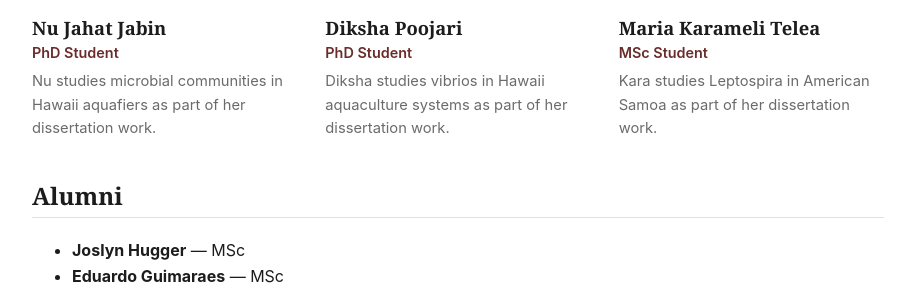
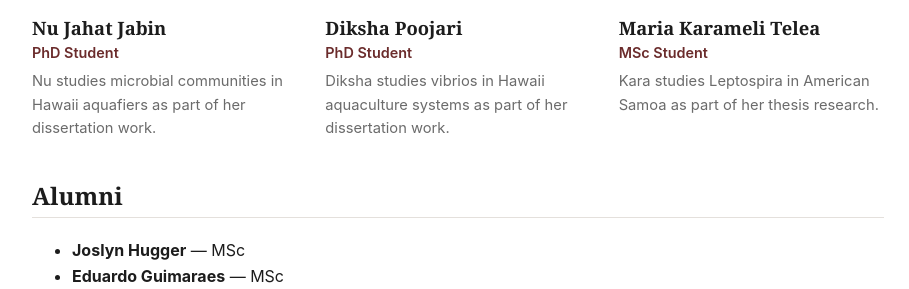
Before and after one commit to MarekKirs/marekkirs.github.io, a Jekyll site: the page built from team.md, in a window 1280 px wide. Shown: the part 1179-1468 px from the top of the page, without its empty margins (182-1091 px from the left). Built offline with Jekyll 4.4.1, drawn with Linux system fonts in a browser that asks for light colours.

Commit message:
Update people.yml

```diff
--- a/_data/people.yml
+++ b/_data/people.yml
@@ -38,7 +38,7 @@
   role: "MSc Student"
   group: grad
   photo: "/assets/images/people/maria.jpg"
-  bio: "Kara studies Leptospira in American Samoa as part of her dissertation work."
+  bio: "Kara studies Leptospira in American Samoa as part of her thesis research."
   email: ""
   website: ""
 
```
